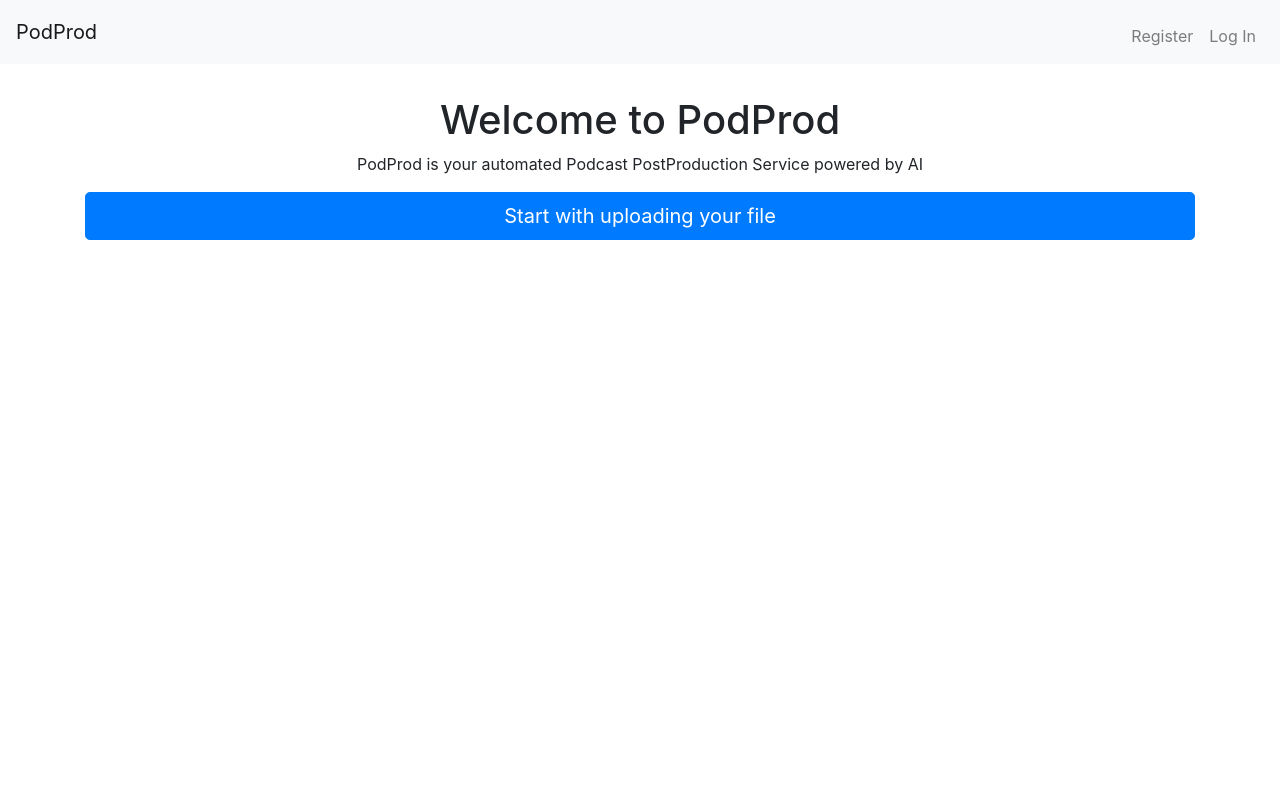
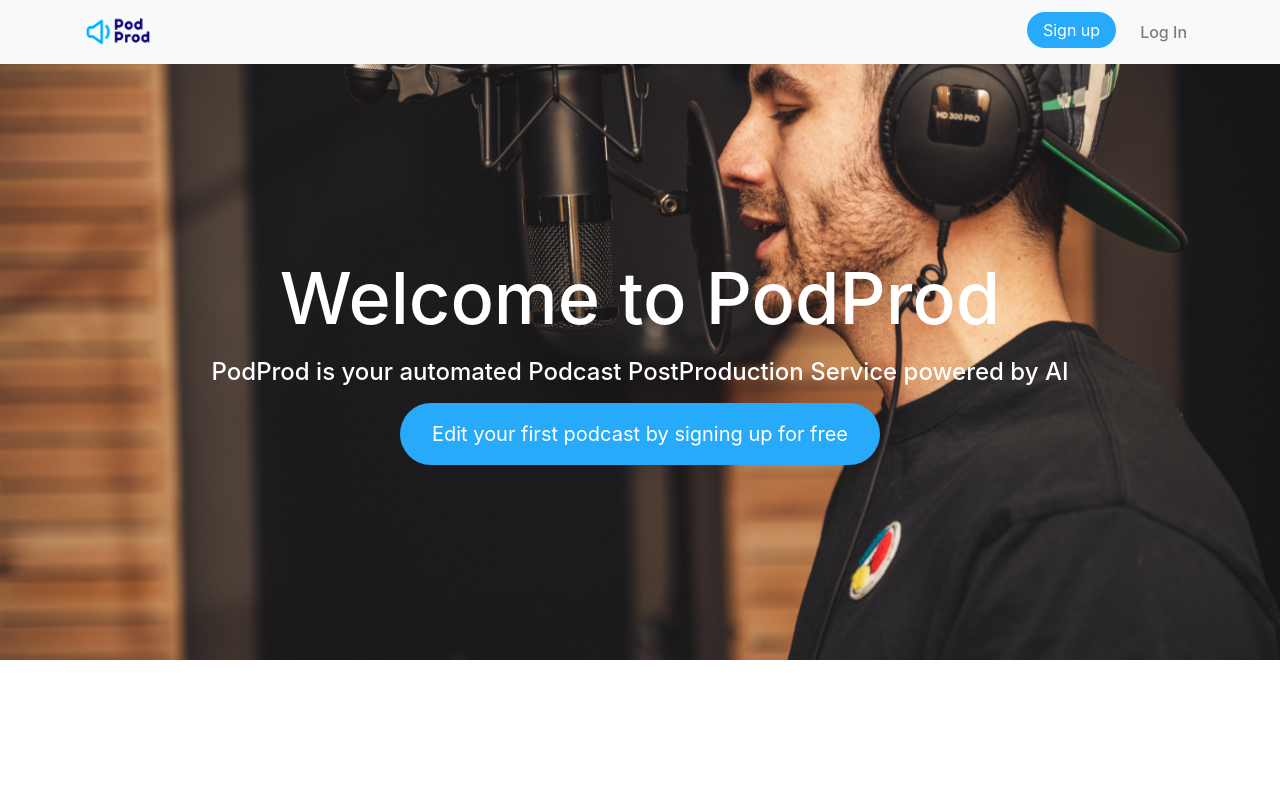
Before and after one commit to MatchaMitch/podprod, a Flask app: page / in a window 1280 px wide. Run offline with Flask 2, Linux system fonts and the light colour scheme; some libraries are stand-ins or nearby versions.

Commit message:
Added custom style

```diff
--- a/static/css/style.css
+++ b/static/css/style.css
@@ -11,3 +11,76 @@
 .soundwaves{
 	max-width: 100%;
 }
+
+.logo{
+	max-height: 38px;
+}
+
+.btn-signup{
+	margin-right: 1em;
+}
+
+nav {
+	font-weight: 500;
+}
+
+.intro-2 {
+    background: url("/static/img/hero-image.jpg")no-repeat center center;
+    background-size: cover;
+}
+
+html, body{
+    height: 100%;
+}
+
+#content{
+	position: relative;
+	top: 60px;
+}
+.view{
+    top: 0;
+    right: 0;
+    bottom: 0;
+    left: 0;
+    width: 100%;
+    height: 75vh;
+    overflow: hidden;
+    background-attachment: fixed;
+	display: flex;
+	align-items: center;
+	justify-content: center;
+	color: white;
+}
+
+h1{
+	font-size: 4.5rem;
+	margin-bottom: 1rem;
+}
+
+h4 {
+	margin-bottom: 1rem;
+}
+
+.btn-secondary{
+	background-color: #28AAFA;
+	border: none;
+}
+
+.btn {
+	border-radius: 2rem;
+	padding: .375rem 1rem;
+}
+
+.btn-lg {
+    padding: 1rem 2rem;
+}
+
+.primary {
+	color: #1E0A6E;
+}
+
+.form-class {
+	max-width: 480px;
+	padding: 30px;
+	margin: 0 auto;
+}
--- a/templates/index.html
+++ b/templates/index.html
@@ -2,9 +2,19 @@
 
 {% block title %}PodProd Homepage{% endblock %}
 
+{% block hero %}
+
+	<div class="view intro-2">
+		<div class="text-center">
+			<h1>Welcome to PodProd</h1>
+			<h4>PodProd is your automated Podcast PostProduction Service powered by AI</h4>
+
+			<a href="/register" class="btn btn-secondary btn-lg">Edit your first podcast by signing up for free</a>
+		</div>
+    </div>
+
+{% endblock %}
+
 {% block main %}
-	<h1>Welcome to PodProd</h1>
-	<p>PodProd is your automated Podcast PostProduction Service powered by AI</p>
 
-	<a href="/upload"><button type="submit" class="btn btn-primary btn-lg btn-block">Start with uploading your file</button></a>
 {% endblock %}
--- a/templates/login.html
+++ b/templates/login.html
@@ -3,6 +3,7 @@
 {% block title %}PodProd Log In{% endblock %}
 
 {% block main %}
+	<div class="form-class">
 	    <form action="/login" method="post">
 	        <div class="form-group">
 	            <input autocomplete="off" autofocus class="form-control" name="username" placeholder="Username" type="text">
@@ -10,6 +11,7 @@
 	        <div class="form-group">
 	            <input class="form-control" name="password" placeholder="Password" type="password">
 	        </div>
-        <button class="btn btn-primary" type="submit">Log In</button>
+	        <button class="btn btn-primary btn-block" type="submit">Log In</button>
 	    </form>
+	</div>
 {% endblock %}
--- a/templates/main_template.html
+++ b/templates/main_template.html
@@ -5,18 +5,19 @@
     <meta charset="utf-8">
     <meta name="viewport" content="width=device-width, initial-scale=1, shrink-to-fit=no">
 
+    <!-- Bootstrap CSS -->
+    <link rel="stylesheet" href="https://stackpath.bootstrapcdn.com/bootstrap/4.5.0/css/bootstrap.min.css" integrity="sha384-9aIt2nRpC12Uk9gS9baDl411NQApFmC26EwAOH8WgZl5MYYxFfc+NcPb1dKGj7Sk" crossorigin="anonymous">
+
     <!-- Custom CSS -->
     <link rel="stylesheet" href="{{ url_for('static', filename='css/style.css') }}">
-
-    <!-- Bootstrap CSS -->
-    <link rel="stylesheet" href="https://stackpath.bootstrapcdn.com/bootstrap/4.5.0/css/bootstrap.min.css" integrity="sha384-9aIt2nRpC12Uk9gS9baDl411NQApFmC26EwAOH8WgZl5MYYxFfc+NcPb1dKGj7Sk" crossorigin="anonymous">
 
     <title>{% block title %}{% endblock %}</title>
   </head>
   <body>
-
-    <nav class="navbar navbar-expand-lg navbar-light bg-light justify-content-center">
-      <a class="navbar-brand" href="/">PodProd</a>
+    <header>
+      <nav class="navbar fixed-top navbar-expand-lg navbar-light bg-light justify-content-center">
+        <div class="container">
+          <a class="navbar-brand" href="/"><img src="/static/img/podprod_logo.png" alt="PodProd" class="logo"></a>
           <button class="navbar-toggler" type="button" data-toggle="collapse" data-target="#navbarNav" aria-controls="navbarNav" aria-expanded="false" aria-label="Toggle navigation">
             <span class="navbar-toggler-icon"></span>
           </button>
@@ -24,28 +25,36 @@
 
           <div class="collapse navbar-collapse" id="navbarNav">
             {% if session.user_id %}
-          <ul class="navbar-nav mr-auto mt-2">
+              <ul class="navbar-nav mr-auto">
                 <li class="nav-item"><a class="nav-link" href="/">Home</a></li>
                 <li class="nav-item"><a class="nav-link" href="/upload">Upload</a></li>
                 <li class="nav-item"><a class="nav-link" href="/transcribe">Transcribe</a></li>
                 <li class="nav-item"><a class="nav-link" href="/remove-silence">Remove Silence</a></li>
               </ul>
-          <ul class="navbar-nav ml-auto mt-2">
+              <ul class="navbar-nav ml-auto">
                 <li class="nav-item"><a class="nav-link" href="/logout">Log Out</a></li>
               </ul>
             {% else %}
-          <ul class="navbar-nav ml-auto mt-2">
-            <li class="nav-item"><a class="nav-link" href="/register">Register</a></li>
+              <ul class="navbar-nav ml-auto">
+                <li class="nav-item"><a class="btn btn-secondary btn-signup" href="/register">Sign up</a></li>
                 <li class="nav-item"><a class="nav-link" href="/login">Log In</a></li>
               </ul>
             {% endif %}
           </div>
+        </div>
       </nav>
 
+      {% block header %}{% endblock %}
 
+
+
+
+    </header>
+    <div id="content">
+      {% block hero %}{% endblock %}
       <div class="container">
         <main>{% block main %}{% endblock %}</main>
-
+      </div>
     </div>
       <!-- Optional JavaScript -->
       <!-- jQuery first, then Popper.js, then Bootstrap JS -->
--- a/templates/register.html
+++ b/templates/register.html
@@ -5,6 +5,7 @@
 {% endblock %}
 
 {% block main %}
+    <div class="form-class">
         <form action="/register" method="post">
             <div class="form-group">
                 <input autocomplete="off" autofocus class="form-control" name="username" placeholder="Username" type="text">
@@ -15,6 +16,7 @@
             <div class="form-group">
                 <input class="form-control" name="confirmation" placeholder="Password (again)" type="password">
             </div>
-        <button class="btn btn-primary" type="submit">Register</button>
+            <button class="btn btn-primary btn-block" type="submit">Sign Up</button>
         </form>
+    </div>
 {% endblock %}
--- a/templates/upload.html
+++ b/templates/upload.html
@@ -9,7 +9,7 @@
     <div class="col">
 
       <h1>Upload a file</h1>
-
+      <div class="form-class">
         <form action="" method="POST" enctype="multipart/form-data">
 
           <div class="form-group">
@@ -20,10 +20,10 @@
             </div>
           </div>
 
-        <button type="submit" class="btn btn-primary">Upload</button>
+          <button type="submit" class="btn btn-primary btn-block">Upload</button>
 
         </form>
-
+      </div>
     </div>
   </div>
 </div>
```
Also changed, not shown: podprod.db, static/img/hero-image.jpg (added), static/img/hero-image.png (added), static/img/podprod_logo.png (added), static/img/test.png (deleted), static/img/test4.png (deleted), static/img/test4_new.png (deleted), static/img/test5.png (deleted), static/img/test5_new.png (deleted), static/img/test_new.png (deleted), 3 other files. Lines whose indentation alone changed are shown as unchanged.
